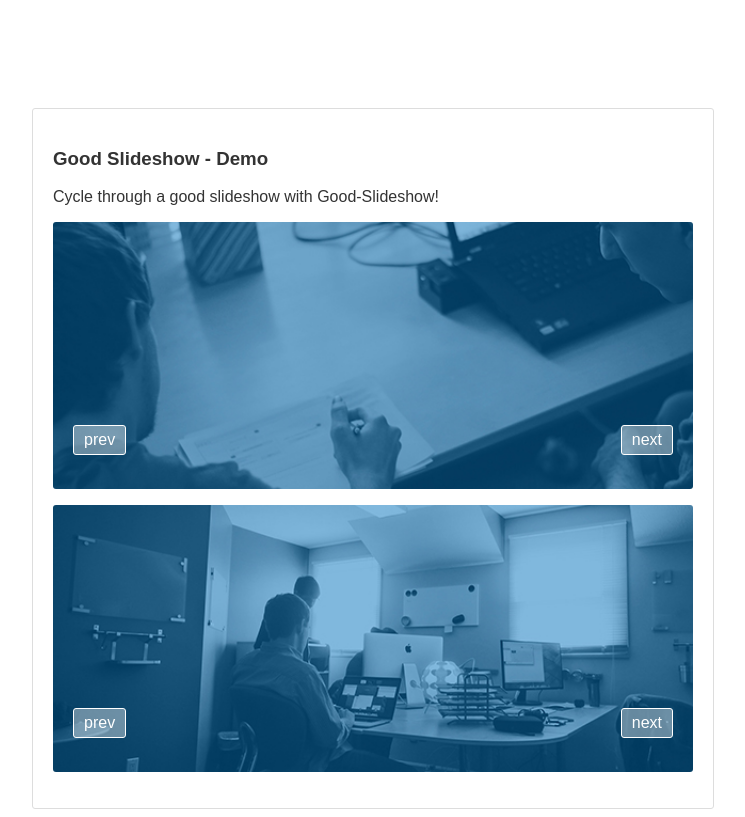
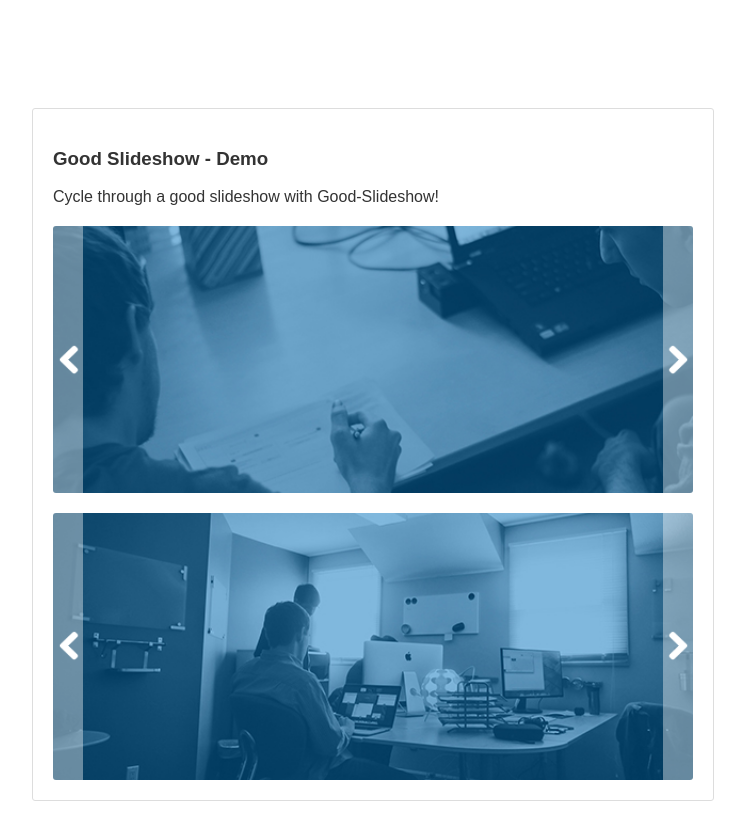
Before and after one commit to gr33k01/Good-Slideshow, a plain HTML site: page demo/index.html in a window 1280 px wide. Shown: the whole page, without its empty margins (267-1012 px from the left). Drawn offline with nearby package versions, Linux system fonts and the light colour scheme.

Commit message:
Refactors code. Changes default styling

```diff
--- a/css/goodSlideshow.css
+++ b/css/goodSlideshow.css
@@ -5,8 +5,15 @@ ul[data-slideshow]{
   width: 100%;
   padding: 0;
   margin: 0;
+  margin-top:20px;
 }
-ul[data-slideshow] li{
+ul[data-slideshow] li {
+  transition: visibility 0ms ease 300ms, opacity 300ms ease;
+  -webkit-transition: visibility 0ms ease 300ms, opacity 300ms ease;
+  -moz-transition: visibility 0ms ease 300ms, opacity 300ms ease;
+  -o-transition: visibility 0ms ease 300ms, opacity 300ms ease;
+}
+ul[data-slideshow] > li{
   position: absolute;
   width: 100%;
   left: 0;
@@ -14,7 +21,7 @@ ul[data-slideshow] li{
   visibility: hidden;
   opacity:0;
 }
-ul[data-slideshow] li:first-child{
+ul[data-slideshow] > li:first-child{
   position: relative;
   float: left;
   visibility: visible;
@@ -32,32 +39,42 @@ ul[data-slideshow] img{
 }
 [data-next], [data-prev]{
   cursor:pointer;
-   -webkit-touch-callout: none;
+  -webkit-touch-callout: none;
   -webkit-user-select: none;
   -khtml-user-select: none;
   -moz-user-select: none;
   -ms-user-select: none;
   user-select: none;
 }
+[data-next]{
+  background-image: url('../img/chevron-right.png') !important;
+}
+[data-prev]{
+  background-image: url('../img/chevron-left.png') !important;
+}
 ul.ss-navigation{
+  margin: 0;
+  padding: 0;
   list-style: none;
-  padding: 0px 30px;
-  position: relative;
-  top: -80px;
+  position: absolute;
   color: #fff;
-  float:;
+  top: 0;
+  left: 0;
+  right: 0;
+  bottom: 0;
 }
 ul.ss-navigation li{
-  display:inline-block;
-  padding:5px 10px;
-  border:1px solid #fff;
-  border-radius:3px;
+  padding: 0px 15px;
+  height: 100%;
   background: rgba(251, 251, 251, .4);
-  position:absolute;
+  color: #333;
+  background-repeat: no-repeat;
+  background-position: center center;
+  background-size: 75%;
 }
 ul.ss-navigation li:first-child{
-  left:20px;
+  float:left;
 }
 ul.ss-navigation li:last-child{
-  right:20px;
+  float:right;
 }
--- a/goodSlideshow.js
+++ b/goodSlideshow.js
@@ -4,77 +4,37 @@ var goodSlideshow = {
 
     config: {
         selector: '[data-slideshow]',
-        nextBtnText: 'next',
-        prevBtnText: 'prev',
-        animate: true,
-        timingFunction: 'ease',
-        animationDuration: 300, // In milliseconds
-        disableDuration: 0,
-        cssVendorPrefix: ''
+        // Disable duration should match the transition duration
+        // applied to ul[data-slideshow] li (in milliseconds).
+        disableDuration: 300
     },
 
     animationActive: false,
 
     init: function(config) {
-        var prevBtn = '<li data-prev>' + goodSlideshow.config.prevBtnText + '</li>',
-            nextBtn = '<li data-next>' + goodSlideshow.config.nextBtnText + '</li>',
-            navigation = '<ul class="ss-navigation">' + '\n' + prevBtn + '\n' + nextBtn + '\n' + '</ul>';
+        var prevBtn = '<li data-prev></li>',
+            nextBtn = '<li data-next></li>',
+            navigation = '<ul class="ss-navigation">' + prevBtn + nextBtn + '</ul>';
 
         // Allow overriding the default settings
         $.extend(goodSlideshow.config, config);
-        $(navigation).insertAfter(goodSlideshow.config.selector);
+        $(goodSlideshow.config.selector).append(navigation);
         $('[data-next], [data-prev]').on('click', goodSlideshow.cycle);
-
-        if (goodSlideshow.config.animate) goodSlideshow.setCssTransitions();
     },
 
     cycle: function(e) {
-
-        var target = e.currentTarget.parentNode.previousElementSibling;
-
+        var target = e.currentTarget.parentNode.parentNode;
         if (goodSlideshow.animationActive) return;
-
-        if(e.currentTarget.textContent == goodSlideshow.config.prevBtnText){
-            goodSlideshow.previous(target);
+        if (e.currentTarget.dataset.next == "") {
+            goodSlideshow.next(target);
             return;
         }
-
-        goodSlideshow.next(target);
-    },
-
-    setCssTransitions: function(){
-        var transition = 'visibility 0ms' + ' '
-                        + goodSlideshow.config.timingFunction + ' '
-                        + goodSlideshow.config.animationDuration + 'ms, opacity '
-                        + goodSlideshow.config.animationDuration + 'ms '
-                        + goodSlideshow.config.timingFunction + ';';
-
-        var style = '<style>\n' + 'ul'
-                        + goodSlideshow.config.selector + ' li {\n\t'
-                        + goodSlideshow.config.cssVendorPrefix + 'transition: '
-                        + transition + '\n}\n</style>';
-
-        goodSlideshow.config.cssVendorPrefix = (function() {
-
-            var computedStyles = window.getComputedStyle(document.documentElement, ''),
-                prefix = (Array.prototype.slice
-                                .call(computedStyles)
-                                .join('')
-                                .match(/-(moz|webkit|ms)-/))[1];
-
-            return '-' + prefix + '-';
-        }());
-
-        $('head').append(style);
-
-        // Diable for 10ms longer than the animation duration
-        goodSlideshow.config.disableDuration = goodSlideshow.config.animationDuration + 10;
+        goodSlideshow.previous(target);
     },
 
     previous: function(activeTarget) {
-
-        var index = activeTarget.children.length - 1;
-        var target = $(activeTarget.children[index]).detach();
+        var index = $(activeTarget).children('li').length;
+        var target = $(activeTarget).children('li:nth-child(' + index + ')').detach();
 
         $(activeTarget).prepend(target);
         goodSlideshow.animationActive = true;
@@ -84,15 +44,13 @@ var goodSlideshow = {
     },
 
     next: function(activeSlideshow) {
-        var targetImg = $(activeSlideshow.children[1]).detach();
-
+        var targetImg = $(activeSlideshow).children('li:nth-child(2)').detach();
         $(activeSlideshow).prepend(targetImg);
         goodSlideshow.animationActive = true;
-
         window.setTimeout(function() {
-            var imgToAppend = $(activeSlideshow.children[1]).detach();
-            $(activeSlideshow).append(imgToAppend);
+            var imgToAppend = $(activeSlideshow).children('li:nth-child(2)').detach();
+            $(imgToAppend).insertBefore($(activeSlideshow).find('.ss-navigation'));
             goodSlideshow.animationActive = false;
         }, goodSlideshow.config.disableDuration);
     }
-}
+};
```
Also changed, not shown: img/chevron-left.png (added), img/chevron-right.png (added).
